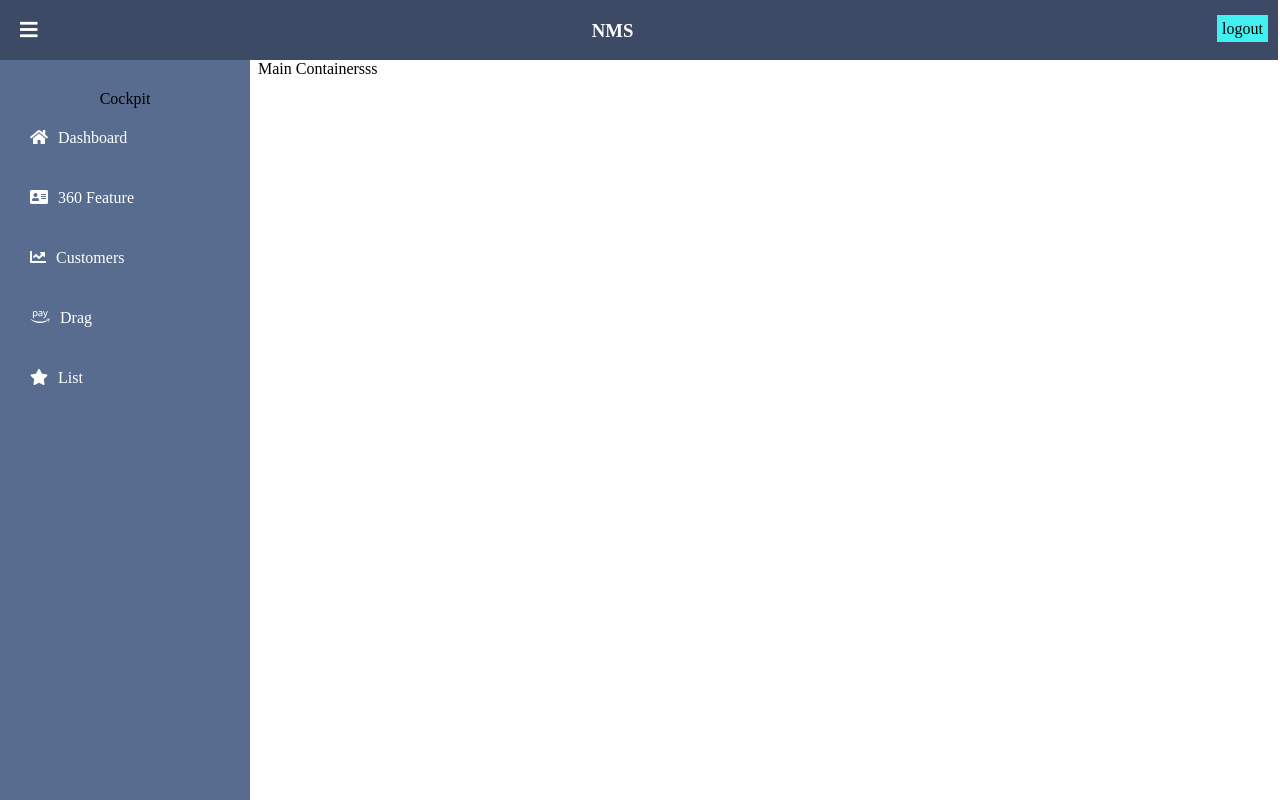
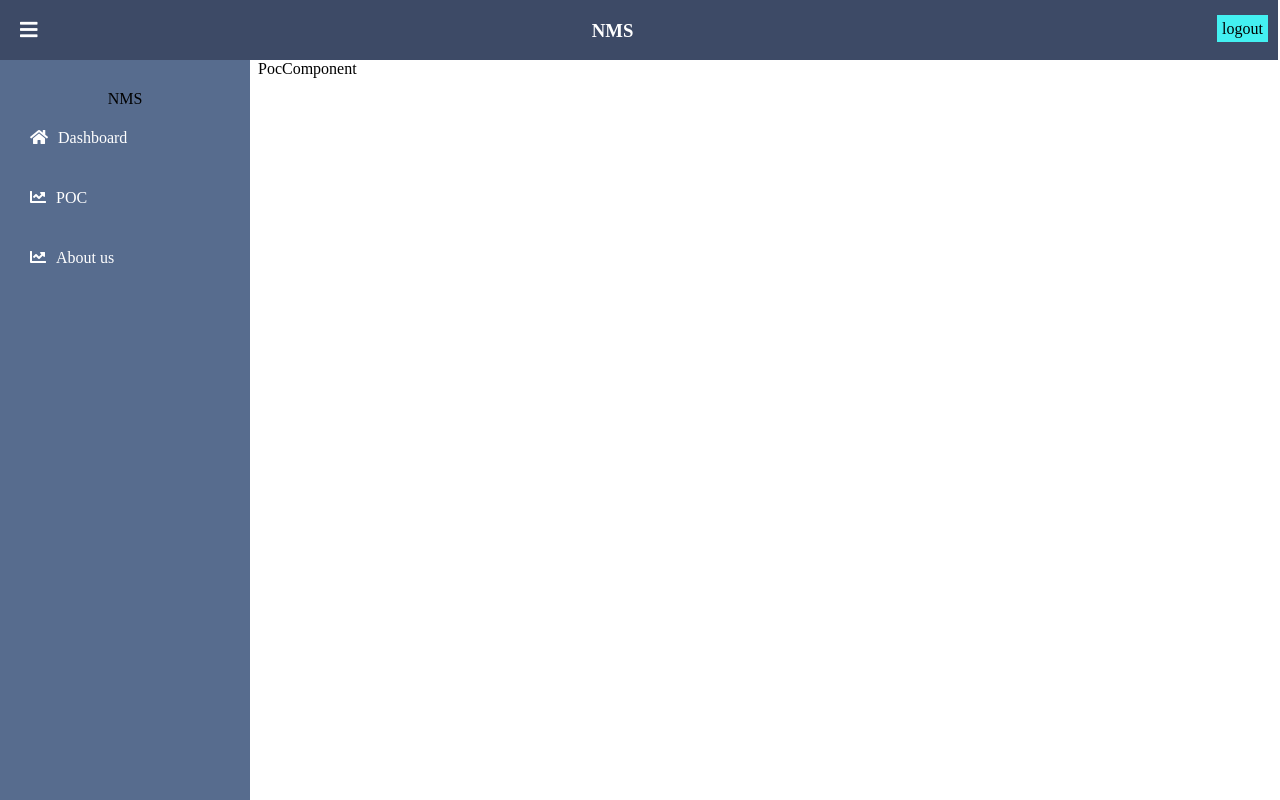
Before and after one commit to kalesmca/webpack-react-boilerplate, a React app: page /poc in a window 1280 px wide. Built offline with nearby package versions, Linux system fonts and the light colour scheme.

Commit message:
upto routing is done

```diff
--- a/package.json
+++ b/package.json
@@ -41,7 +41,10 @@
   "dependencies": {
     "react": "^17.0.2",
     "react-dom": "^17.0.2",
-    "react-router-dom": "^6.2.1",
+    "react-router": "^6.13.0",
+    "react-router-dom": "^6.11.2",
+    "redux": "^4.2.1",
+    "redux-thunk": "^2.4.2",
     "sass": "^1.45.2",
     "sass-loader": "^12.4.0"
   }
--- a/src/App.js
+++ b/src/App.js
@@ -1,15 +1,32 @@
 import React from "react";
-import { BrowserRouter } from "react-router-dom";
+import { BrowserRouter, Routes, Route } from "react-router-dom";
 import LayoutContainer from './containers/layout/layout-container';
-
+import DashboardComponent from "./containers/dashboard/dashboardComponent";
+import PocComponent from "./containers/POC/pocComponent";
+import AboutUsComponent from "./containers/aboutUs/aboutUsComponent";
+import NotFoundComponent from "./containers/notFound/notFoundComponent";
 import './index.css'
 
 export default ({ theme }) => {
   return (
+    // <BrowserRouter >
+    //   <div className="w-100">
+    //     <LayoutContainer />
+    //   </div>
+    // </BrowserRouter>
     <BrowserRouter >
-      <div className="w-100">
-        <LayoutContainer />
-      </div>
+    <Routes>
+          <Route path="/" element={<LayoutContainer />}>
+                {/* <Route index element={<LoginContainer />} /> */}
+                <Route index path="dashboard" element={<DashboardComponent />} />
+                <Route path="poc" element={<PocComponent />} />
+                <Route path="about-us" element={<AboutUsComponent />} />
+
+                <Route path="*" element={<NotFoundComponent />} />
+
+          </Route>
+
+        </Routes>
     </BrowserRouter>
   );
 };
--- /dev/null
+++ b/src/containers/POC/pocComponent.js
@@ -0,0 +1,9 @@
+import React from "react";
+
+const PocComponent = () =>{
+    return(
+        <div>PocComponent</div>
+    )
+}
+
+export default PocComponent;
--- /dev/null
+++ b/src/containers/aboutUs/aboutUsComponent.js
@@ -0,0 +1,9 @@
+import React from "react";
+
+const AboutUsComponent = () =>{
+    return(
+        <div>AboutUsComponent</div>
+    )
+}
+
+export default AboutUsComponent;
--- /dev/null
+++ b/src/containers/dashboard/dashboardComponent.js
@@ -0,0 +1,9 @@
+import React from "react";
+
+const DashboardComponent = () =>{
+    return(
+        <div>Dashboard</div>
+    )
+}
+
+export default DashboardComponent;
--- a/src/containers/layout/layout-container.js
+++ b/src/containers/layout/layout-container.js
@@ -1,7 +1,7 @@
 import React from "react";
-import HeaderComponent from './components/header';
-// import SideBarComponent from './components/sidebar';
+import HeaderComponent from "./components/header";
 import "../../index.css";
+import { Outlet, Link } from "react-router-dom";
 
 const LayoutContainer = (props) => {
   return (
@@ -15,17 +15,34 @@ const LayoutContainer = (props) => {
             </div> */}
       <div className="app">
         <input type="checkbox" id="check" />
-            <HeaderComponent/>
+        <HeaderComponent />
 
         <div className="sidebar">
           <center>
-            <div>Cockpit</div>
+            <div>NMS</div>
           </center>
-          <a href="#">
+          <Link to="dashboard">
             <i class="fas fa-home"></i>
             <span>Dashboard</span>
-          </a>
-          <a href="#">
+          </Link>
+          <Link to="poc">
+            <i class="fas fa-chart-line"></i>
+            <span>POC</span>
+          </Link>
+          <Link to="about-us">
+            <i class="fas fa-chart-line"></i>
+            <span>About us</span>
+          </Link>
+          {/* <Link to="dashboard">
+            <i class="fas fa-home"></i>
+            <span>Dashboard</span>
+          </Link> */}
+
+          {/* <a href="#">
+            <i class="fas fa-home"></i>
+            <span>Dashboard</span>
+          </a> */}
+          {/* <a href="#">
             <i class="fas fa-address-card"></i>
             <span>360 Feature</span>
           </a>
@@ -40,10 +57,12 @@ const LayoutContainer = (props) => {
           <a href="#">
             <i class="fas fa-star"></i>
             <span>List</span>
-          </a>
+          </a> */}
         </div>
 
-        <div className="container">Main Containersss</div>
+        <div className="container">
+          <Outlet />
+        </div>
       </div>
     </div>
   );
--- /dev/null
+++ b/src/containers/notFound/notFoundComponent.js
@@ -0,0 +1,9 @@
+import React from "react";
+
+const NotFoundComponent = () =>{
+    return(
+        <div>NotFoundComponent</div>
+    )
+}
+
+export default NotFoundComponent;
```
Also changed, not shown: 1 other file (tests, documents, lock files or other folders).
